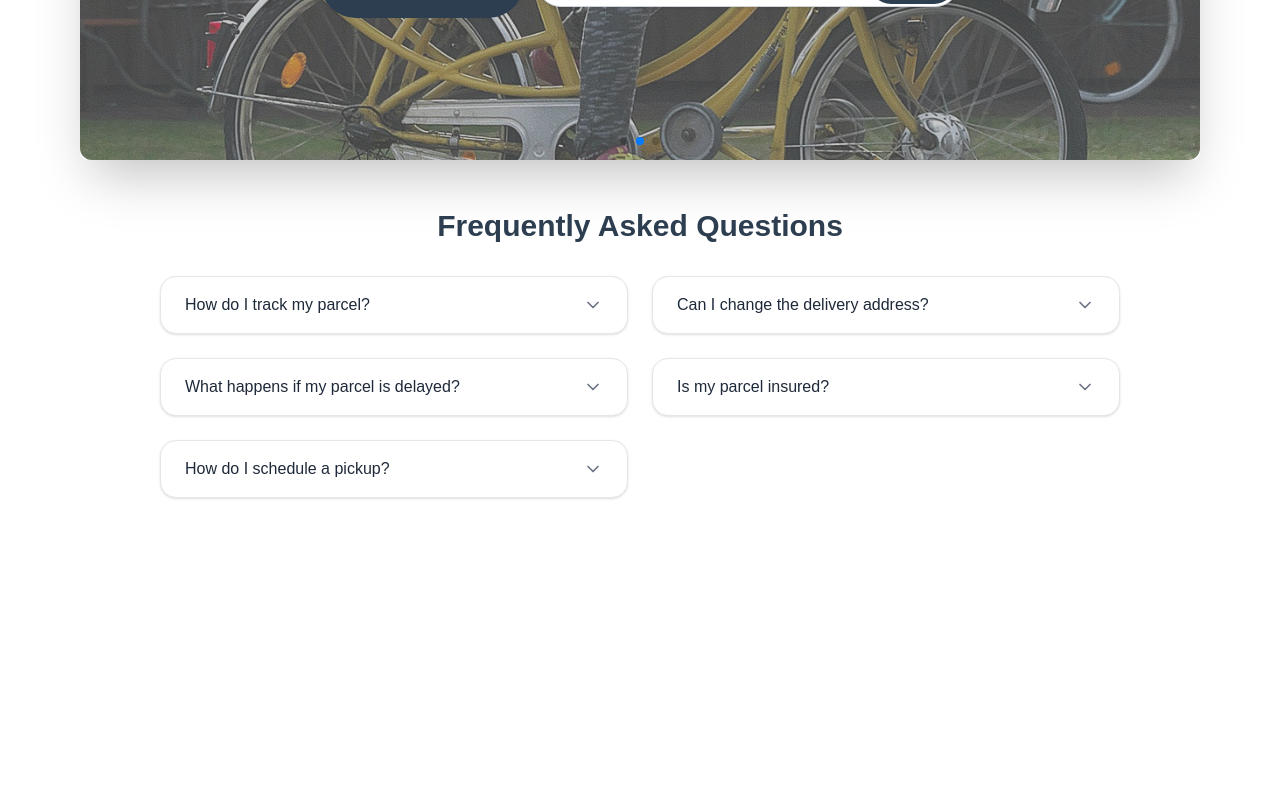
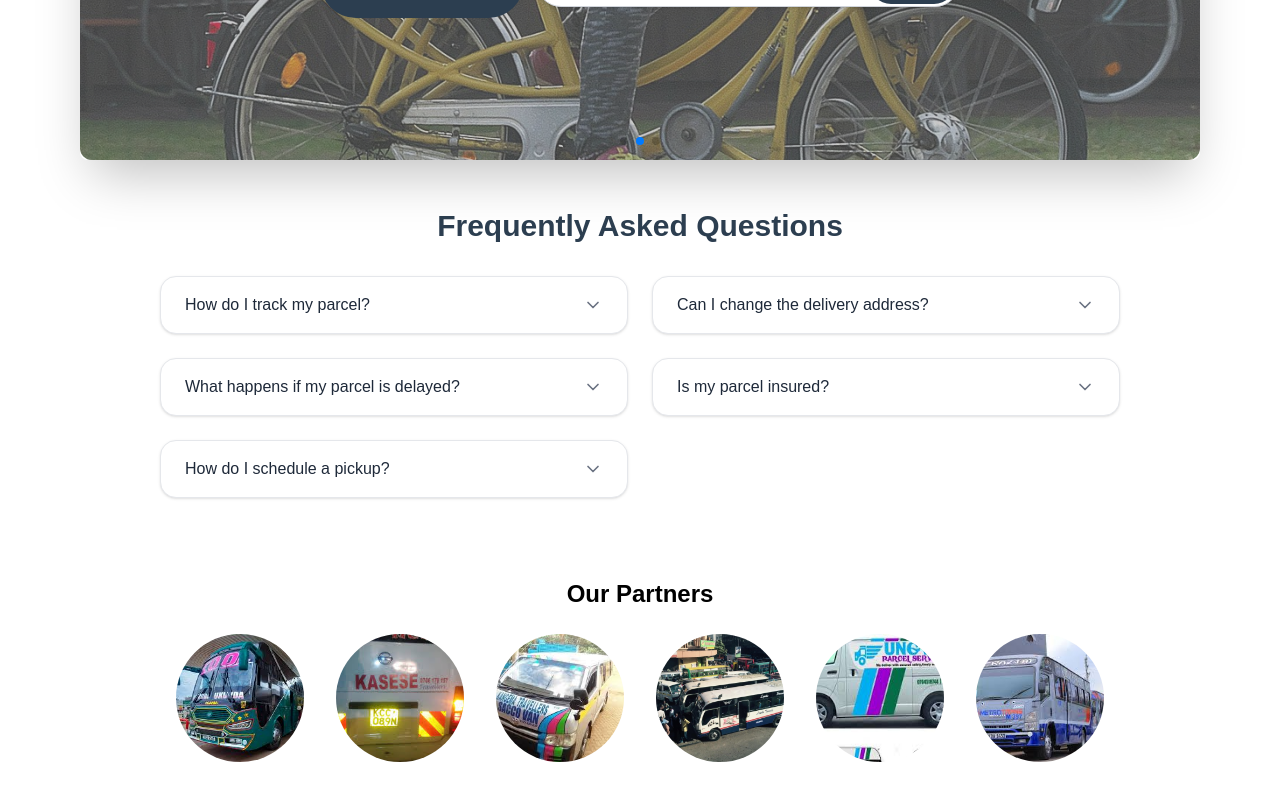
Before and after one commit to Iguru-Limited/Mzigo.co.ke, a Next.js app: page / in a window 1280 px wide. Shown: the part 496-1296 px from the top of the page. Before the commit the page ends 1066 px from the top, so only its background shows below. Built offline with nearby package versions, Linux system fonts and the light colour scheme.

Commit message:
add Footer component to display partner logos with interactive features

```diff
--- /dev/null
+++ b/app/components/Footer.tsx
@@ -0,0 +1,59 @@
+"use client";
+
+import React, { useState } from "react";
+import Image from "next/image";
+
+const partners = [
+  { id: 1, name: "Chania", logo: "/Chania logo.jpeg" },
+  { id: 2, name: "Kasese", logo: "/kasese logo.jpeg" },
+  { id: 3, name: "Kangema", logo: "/Kangema.jpeg" },
+  { id: 4, name: "Lopha travelers ltd", logo: "/lopha-travel-ltd.jpg" },
+  { id: 5, name: "Ungwana", logo: "/ungwana logo.jpeg" },
+  { id: 6, name: "Metro Trans", logo: "/metro trans.jpeg" },
+];
+
+function Footer() {
+  const [activeIndex, setActiveIndex] = useState<number | null>(null);
+
+  return (
+    <footer className="bg-white py-8 mt-12">
+      <h2 className="text-2xl font-bold text-center text-black mb-6">Our Partners</h2>
+      <div className="flex justify-center flex-wrap gap-8">
+        {partners.map((partner, index) => (
+          <div
+            key={partner.id}
+            className="w-32 h-32 flex flex-col items-center justify-center relative group"
+            onClick={() => setActiveIndex(index === activeIndex ? null : index)}
+            onBlur={() => setActiveIndex(null)}
+            tabIndex={0}
+          >
+            <Image
+              src={partner.logo}
+              alt={partner.name}
+              fill
+              style={{ objectFit: "cover", borderRadius: "50%" }}
+              sizes="(max-width: 768px) 100vw, 200px"
+              priority={false}
+              className="rounded-full"
+            />
+            <span className="sr-only">{partner.name}</span>
+            {/* Show name below logo on mobile or when clicked */}
+            <div
+              className={`mt-2 text-center text-sm font-medium text-gray-700 ${
+                activeIndex === index ? "block" : "hidden"
+              } md:hidden`}
+            >
+              {partner.name}
+            </div>
+            {/* Show name on hover for desktop */}
+            <div className="absolute bottom-0 left-1/2 transform -translate-x-1/2 translate-y-full bg-gray-800 text-white text-xs rounded px-2 py-1 opacity-0 group-hover:opacity-100 pointer-events-none whitespace-nowrap hidden md:block">
+              {partner.name}
+            </div>
+          </div>
+        ))}
+      </div>
+    </footer>
+  );
+}
+
+export default Footer;
--- a/app/page.tsx
+++ b/app/page.tsx
@@ -1,10 +1,13 @@
 import HeroSlider from "./components/HeroSlider";
 import FAQ from "./components/FAQ";
+import Footer from "./components/Footer";
+
 export default function Page() {
   return (
     <div className="mt-[-6rem] bg-white">
       <HeroSlider />
       <FAQ />
+      <Footer />
     </div>
   );
 }
```
